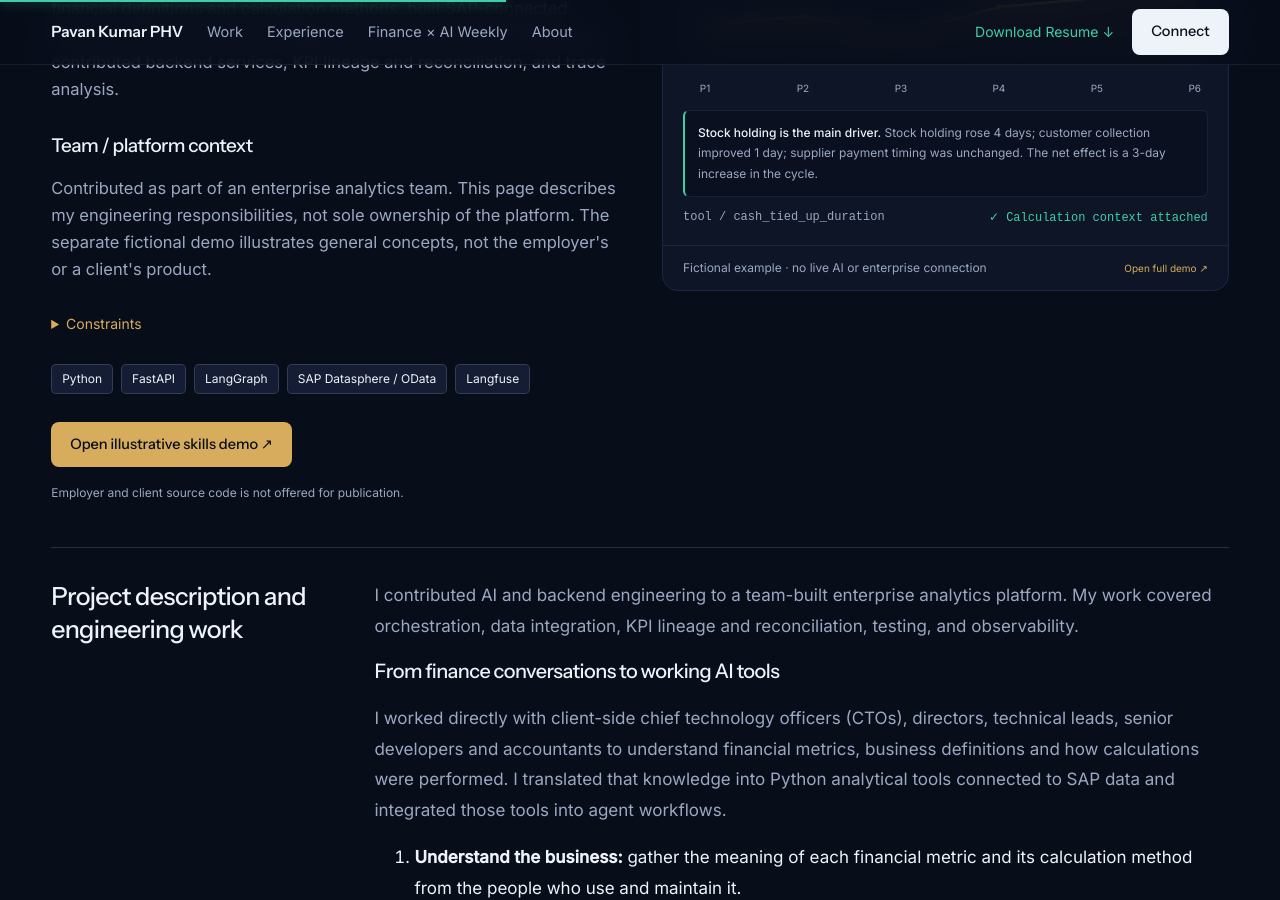
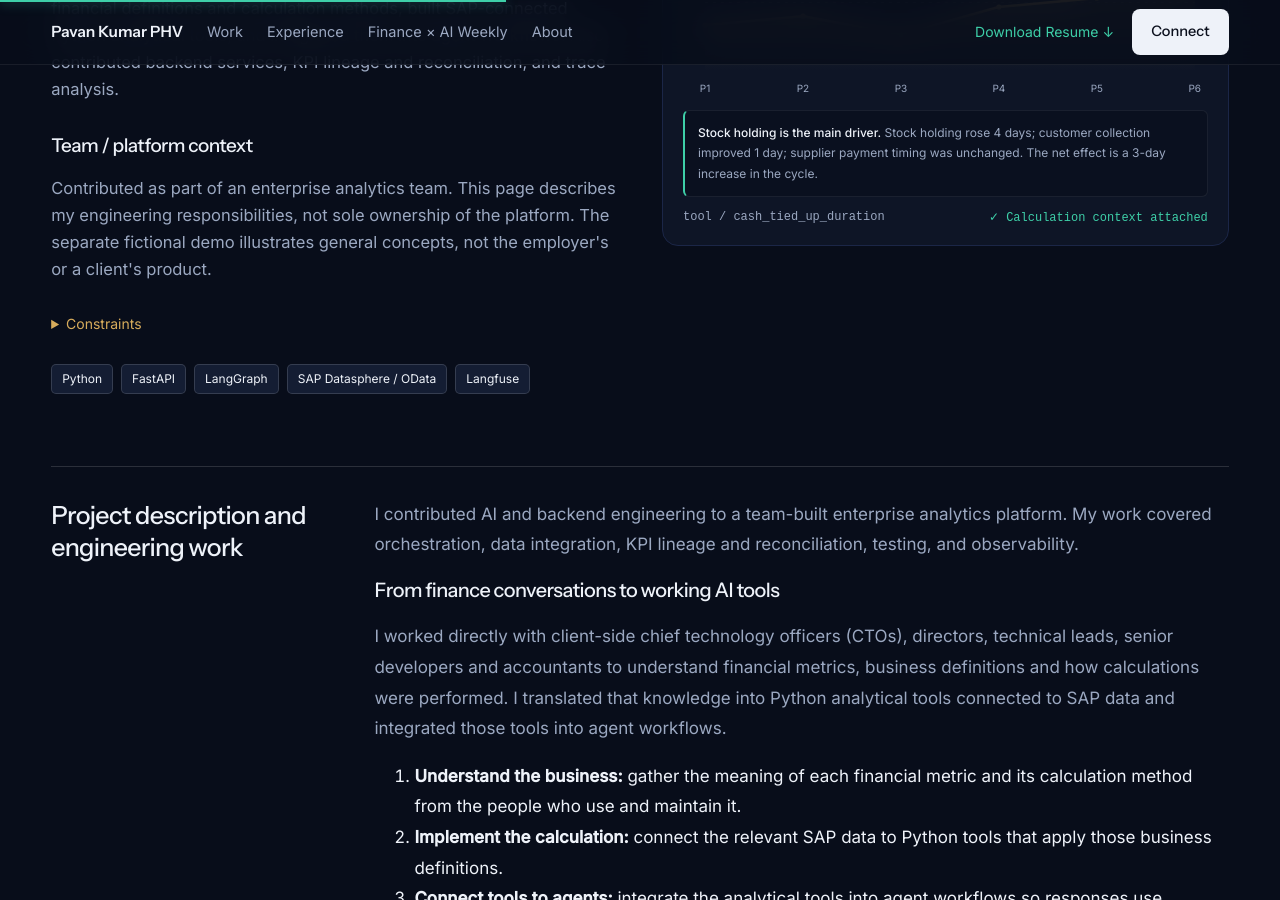
Before and after one commit to phvpavankumar/phvpavankumar.github.io, a Jekyll site: the page built from _projects/enterprise-analytics.md, in a window 1280 px wide and 900 px high, scrolled down 660 px. Built offline with Jekyll 4.4.1, drawn with Linux system fonts in a browser that asks for light colours.

Commit message:
removed redundants

```diff
--- a/_includes/enterprise-analytics-visual.html
+++ b/_includes/enterprise-analytics-visual.html
@@ -4,5 +4,5 @@
 <div class="scene" id="scene-preview" role="tabpanel" aria-labelledby="tab-preview"><div class="query-picker" aria-label="Sample questions"><button data-query="cash" aria-pressed="true">Cash tied-up duration</button><button data-query="margin" aria-pressed="false">Revenue retained after included costs</button><button data-query="quality" aria-pressed="false">Operational loss costs</button></div><div id="preview-content" aria-live="polite"><p>Synthetic P6 cash tied-up duration: 42 stock holding days + 33 customer collection days − 24 supplier payment days = 51 days.</p></div></div>
 <div class="scene" id="scene-flow" role="tabpanel" aria-labelledby="tab-flow"><div class="eyebrow">A fictional sample request</div><p class="trace-question">“What changed in cash tied-up duration?”</p><div class="flow"><div class="flow-step"><span class="number">01</span><div><b>Understand the question</b><small>Classify intent and resolve period + scope.</small></div></div><div class="flow-step"><span class="number">02</span><div><b>Route to an analytical tool</b><small>Choose a predefined sample calculation.</small></div></div><div class="flow-step"><span class="number">03</span><div><b>Read and validate the data</b><small>Fictional inputs → sample rules → consistency checks.</small></div></div><div class="flow-step"><span class="number">04</span><div><b>Assemble the evidence</b><small>KPI, chart, source context and narrative.</small></div></div></div><button class="replay" id="replay">▶ Play request flow</button><span id="flow-status" class="fine" style="margin-left:10px" aria-live="polite">Simplified demo workflow</span></div>
 <div class="scene" id="scene-lineage" role="tabpanel" aria-labelledby="tab-lineage"><div class="eyebrow">One answer. A visible calculation.</div><h3 style="margin:14px 0 5px">Cash tied-up duration</h3><p class="fine">Synthetic P6 snapshot · matching scope and period</p><div class="lineage-list"><div><span>Stock holding days</span><b>42.0 days</b></div><div><span>+ Customer collection days</span><b>33.0 days</b></div><div><span>− Supplier payment days</span><b>24.0 days</b></div><div><span>= Cash tied-up duration</span><b>51.0 days</b></div><div><span>Source total → tool → display</span><span class="matched">✓ Reconciled in demo</span></div></div><p class="fine">This example illustrates checking a calculation from fictional inputs to display; it does not document a production implementation.</p></div>
-<div class="frame-foot"><span>Fictional example · no live AI or enterprise connection</span><a class="prototype-link" href="{{ '/prototypes/enterprise-analytics/' | relative_url }}" target="_blank" rel="noopener">Open full demo ↗</a></div></div>
 </div>
+</div>
--- a/_layouts/default.html
+++ b/_layouts/default.html
@@ -3,6 +3,7 @@
 <head>
 <meta charset="utf-8">
 <meta name="viewport" content="width=device-width, initial-scale=1">
+{% if page.unlisted %}<meta name="robots" content="noindex, nofollow">{% endif %}
 <link rel="icon" href="data:,">
 <title>{% if page.title %}{{ page.title }} — {% endif %}{{ site.title }}</title>
 <meta name="description" content="{{ page.description | default: page.summary | default: site.description | strip_html | strip_newlines | truncate: 160 | escape }}">
--- a/_projects/enterprise-analytics.md
+++ b/_projects/enterprise-analytics.md
@@ -25,8 +25,7 @@
 tags: ["Enterprise AI"]
 public_evidence: []
 demo_mode: synthetic
-demo_url: /prototypes/enterprise-analytics/
-demo_label: Open illustrative skills demo
+demo_url: null
 demo_disclosure: "Illustrative portfolio demonstration using fictional data and simplified workflows. This is not an employer or client product. It demonstrates engineering concepts, with no live enterprise connections or AI processing. Demo outputs are not production results and do not imply employer or client endorsement."
 source_note: "Employer and client source code is not offered for publication."
 source_url: null
--- a/prototypes/enterprise-analytics/index.html
+++ b/prototypes/enterprise-analytics/index.html
@@ -4,5 +4,7 @@
 description: Fictional analytics examples with local calculations. An illustrative skills demo, not an employer or client product; no live AI or enterprise connections.
 permalink: /prototypes/enterprise-analytics/
 analytics_demo: true
+unlisted: true
+sitemap: false
 ---
 {% include analytics-dashboard.html %}
```
Also changed, not shown: CONTRIBUTING.md (+11 -0 lines).
